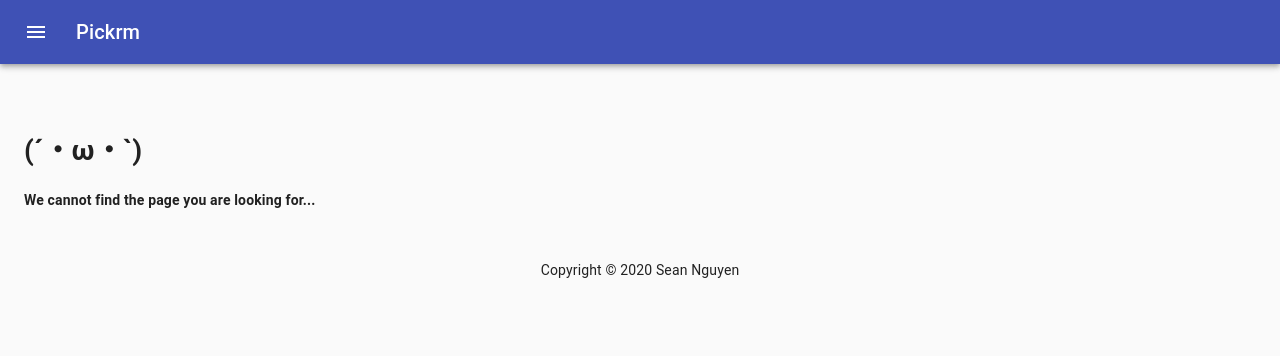
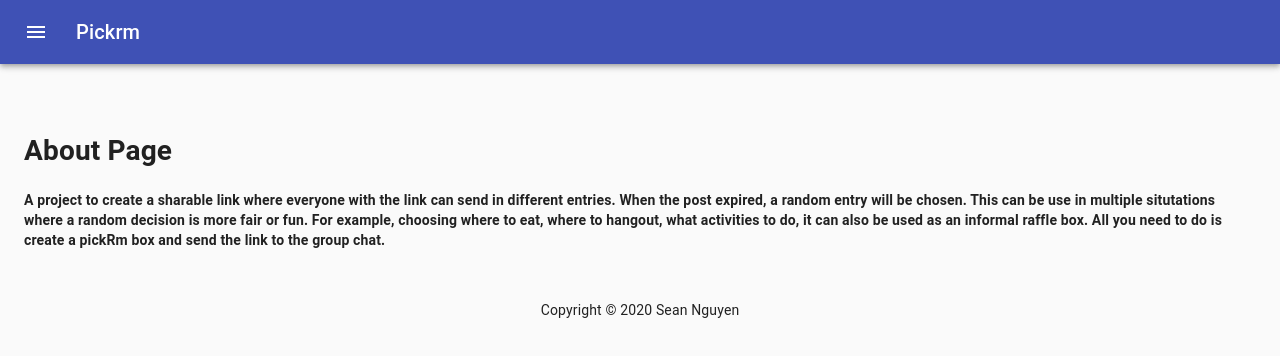
Before and after one commit to seansonhung/pickrm, a React (Create React App) app: page /app/about in a window 1280 px wide. Shown: the top 356 px of the page. Built offline with nearby package versions, Linux system fonts and the light colour scheme; no server answers; what aws-amplify would draw is missing.

Commit message:
added contact and about page

```diff
--- a/src/App.tsx
+++ b/src/App.tsx
@@ -2,6 +2,8 @@ import React from 'react';
 import { Router } from '@reach/router';
 import CreatePost from './Pages/CreatePost';
 import ViewPost from './Pages/ViewPost';
+import Contact from './Pages/Contact';
+import About from './Pages/About';
 import NotFoundPage from './Pages/404';
 import Layout from './layout/Layout'
 
@@ -11,6 +13,8 @@ const App = () => {
       <Router basepath="/app">
         <CreatePost path="/create" />
         <ViewPost path="/view/:pid" />
+        <Contact path="/contact" />
+        <About path="/about" />
         <NotFoundPage default />
       </Router>
     </Layout>
--- /dev/null
+++ b/src/Pages/About.tsx
@@ -0,0 +1,19 @@
+import React from "react";
+import { RouteComponentProps } from "@reach/router";
+
+const About: React.FC<RouteComponentProps> = () => {
+  return(
+    <React.Fragment>
+      <h1>About Page</h1>
+      <h4>
+        A project to create a sharable link where everyone with the link can send in different entries.
+        When the post expired, a random entry will be chosen. This can be use in multiple situtations
+        where a random decision is more fair or fun. For example, choosing where to eat, where to hangout,
+        what activities to do, it can also be used as an informal raffle box. All you need to do is create
+        a pickRm box and send the link to the group chat.
+      </h4>
+    </React.Fragment>
+  )
+  }
+
+export default About;
--- /dev/null
+++ b/src/Pages/Contact.tsx
@@ -0,0 +1,13 @@
+import React from "react";
+import { RouteComponentProps } from "@reach/router";
+
+const Contact: React.FC<RouteComponentProps> = () => {
+  return(
+    <React.Fragment>
+      <h1>Contact</h1>
+      <h4>You can send any comments and/or suggestions to pickrm@gmail.com</h4>
+    </React.Fragment>
+  )
+  }
+
+export default Contact;
--- a/src/layout/Header.tsx
+++ b/src/layout/Header.tsx
@@ -85,11 +85,11 @@ const Header: React.FC = () => {
         </List>
         <Divider />
         <List>
-          <ListItem button key="about">
+          <ListItem button component={Link} to="app/about" key="about">
             <ListItemIcon> <InfoIcon /> </ListItemIcon>
             <ListItemText primary="About Pickrm"/>
           </ListItem>
-          <ListItem button key="Contact/Suggestions">
+          <ListItem button component={Link} to="app/contact" key="Contact/Suggestions">
             <ListItemIcon> <MailIcon /> </ListItemIcon>
             <ListItemText primary="Contact/Suggestions"/>
           </ListItem>
```
